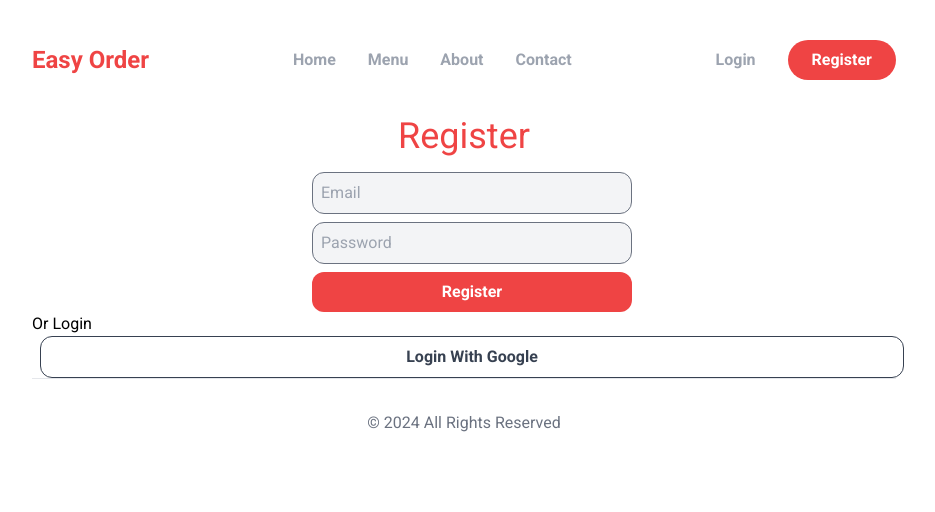
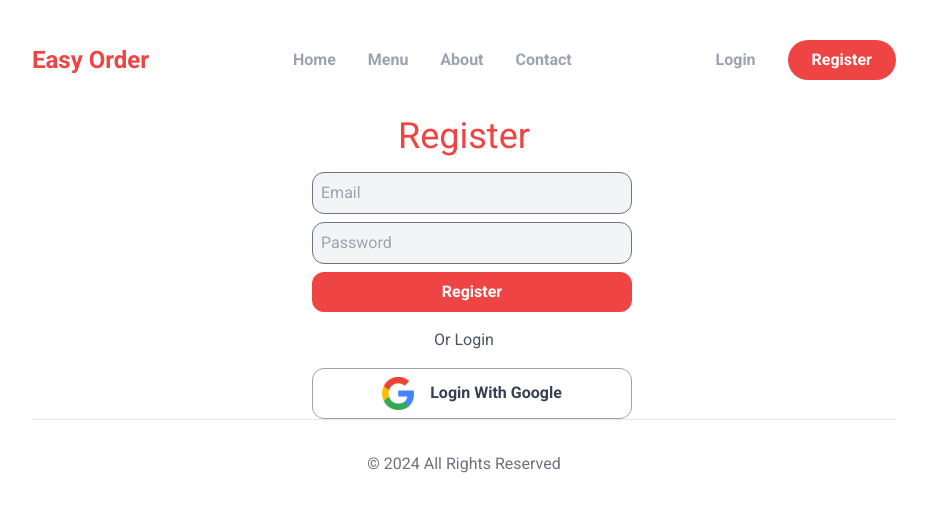
Before and after one commit to zubair7272/scaneasy, a Next.js app: page /pages/register in a window 1280 px wide. Shown: the top 512 px of the page, without its empty margins (176-1111 px from the left). Built offline with nearby package versions, Linux system fonts and the light colour scheme.

Commit message:
Added Instance Of NextAuth for authentication

```diff
--- /dev/null
+++ b/src/app/api/auth/[...nextauth]/route.ts
@@ -0,0 +1,42 @@
+import NextAuth from "next-auth"
+import CredentialsProvider from "next-auth/providers/credentials"
+
+const handler = NextAuth({
+    providers: [
+        CredentialsProvider({
+          // The name to display on the sign in form (e.g. 'Sign in with...')
+          name: 'Credentials',
+          // The credentials is used to generate a suitable form on the sign in page.
+          // You can specify whatever fields you are expecting to be submitted.
+          // e.g. domain, username, password, 2FA token, etc.
+          // You can pass any HTML attribute to the <input> tag through the object.
+          credentials: {
+            username: { label: "Email", type: "text", placeholder: "username@xyz.com" },
+            password: { label: "Password", type: "password" }
+          },
+          async authorize(credentials, req) {
+            // You need to provide your own logic here that takes the credentials
+            // submitted and returns either a object representing a user or value
+            // that is false/null if the credentials are invalid.
+            // e.g. return { id: 1, name: 'J Smith', email: 'jsmith@example.com' }
+            // You can also use the `req` object to obtain additional parameters
+            // (i.e., the request IP address)
+            const res = await fetch("/your/endpoint", {
+              method: 'POST',
+              body: JSON.stringify(credentials),
+              headers: { "Content-Type": "application/json" }
+            })
+            const user = await res.json()
+
+            // If no error and we have user data, return it
+            if (res.ok && user) {
+              return user
+            }
+            // Return null if user data could not be retrieved
+            return null
+          }
+        })
+      ]
+})
+
+export { handler as GET, handler as POST }
--- a/src/app/globals.css
+++ b/src/app/globals.css
@@ -11,7 +11,7 @@ input[type="text"] {
 }
 button{
     @apply block w-full text-gray-700 font-semibold;
-    @apply border border-gray-700 rounded-xl px-6 py-2 ml-2;
+    @apply border border-gray-400 rounded-xl px-6 py-2 ml-2;
 }
 button[type="submit"], .submit{
     @apply border-0 bg-red-500  text-white
--- a/src/app/pages/register/page.js
+++ b/src/app/pages/register/page.js
@@ -1,3 +1,5 @@
+// import next from "next";
+import Image from "next/image"
 export default function Register(){
     return(
         <section className="mt-9">
@@ -7,15 +9,18 @@ export default function Register(){
                 <input type="email" placeholder="Email" />
                 <input type="password" placeholder="Password" />
                 <button type="submit">Register</button>
-            </form>
-            <div>
+            <div className="my-4 text-center text-gray-600">
                 Or Login
             </div>
             <div>
-                <button>
-                    Login With Google
+                <button className="flex gap-4 justify-center">
+                    <Image src={'/Google.png'} width={32} height={32} />
+                    <p className="mt-1">
+                        Login With Google
+                    </p>
                 </button>
             </div>
+            </form>
         </section>
     );
 }
```
Also changed, not shown: package.json (+8 -4 lines), tsconfig.json (added, +34 -0 lines), 1 other file (tests, documents, lock files or other folders).
